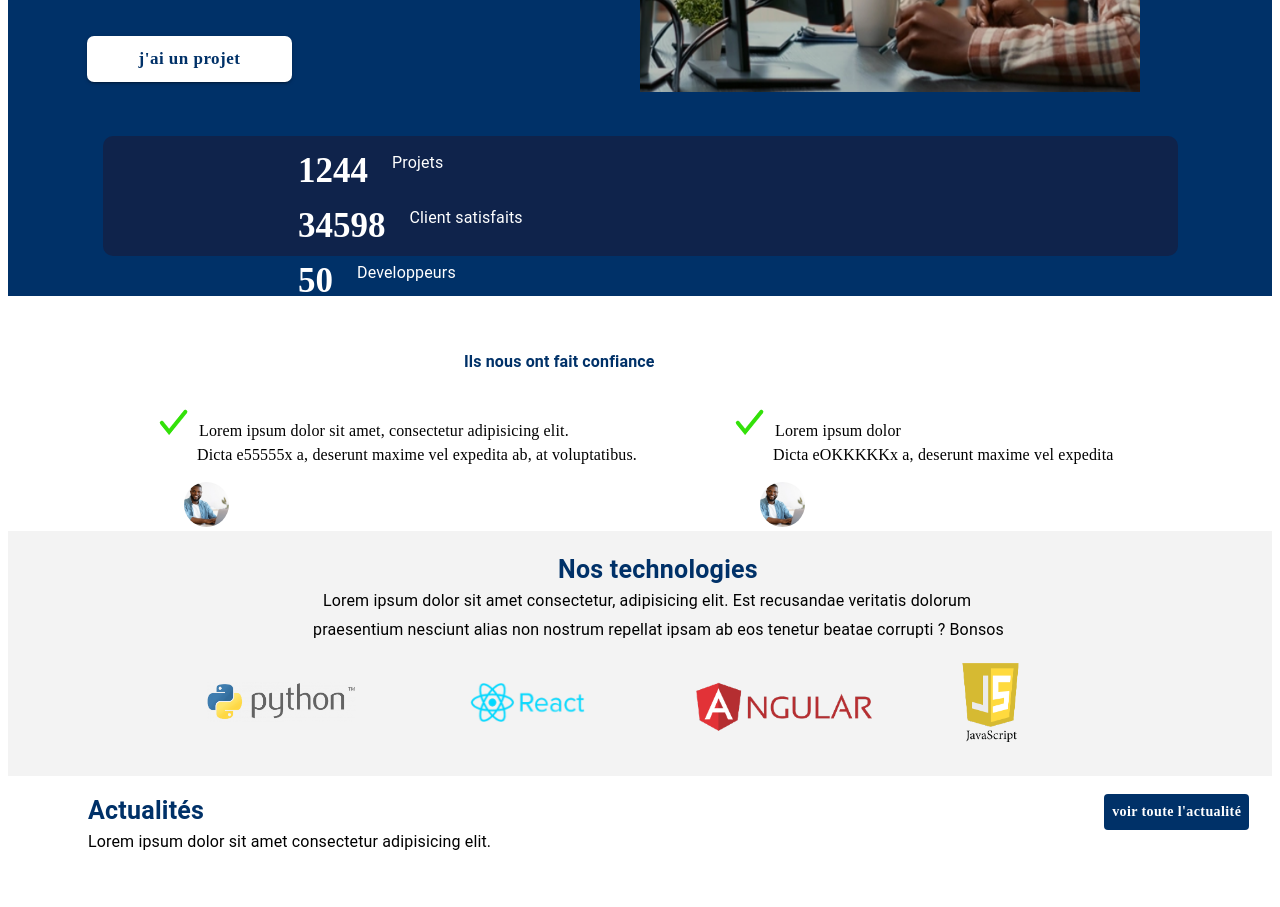
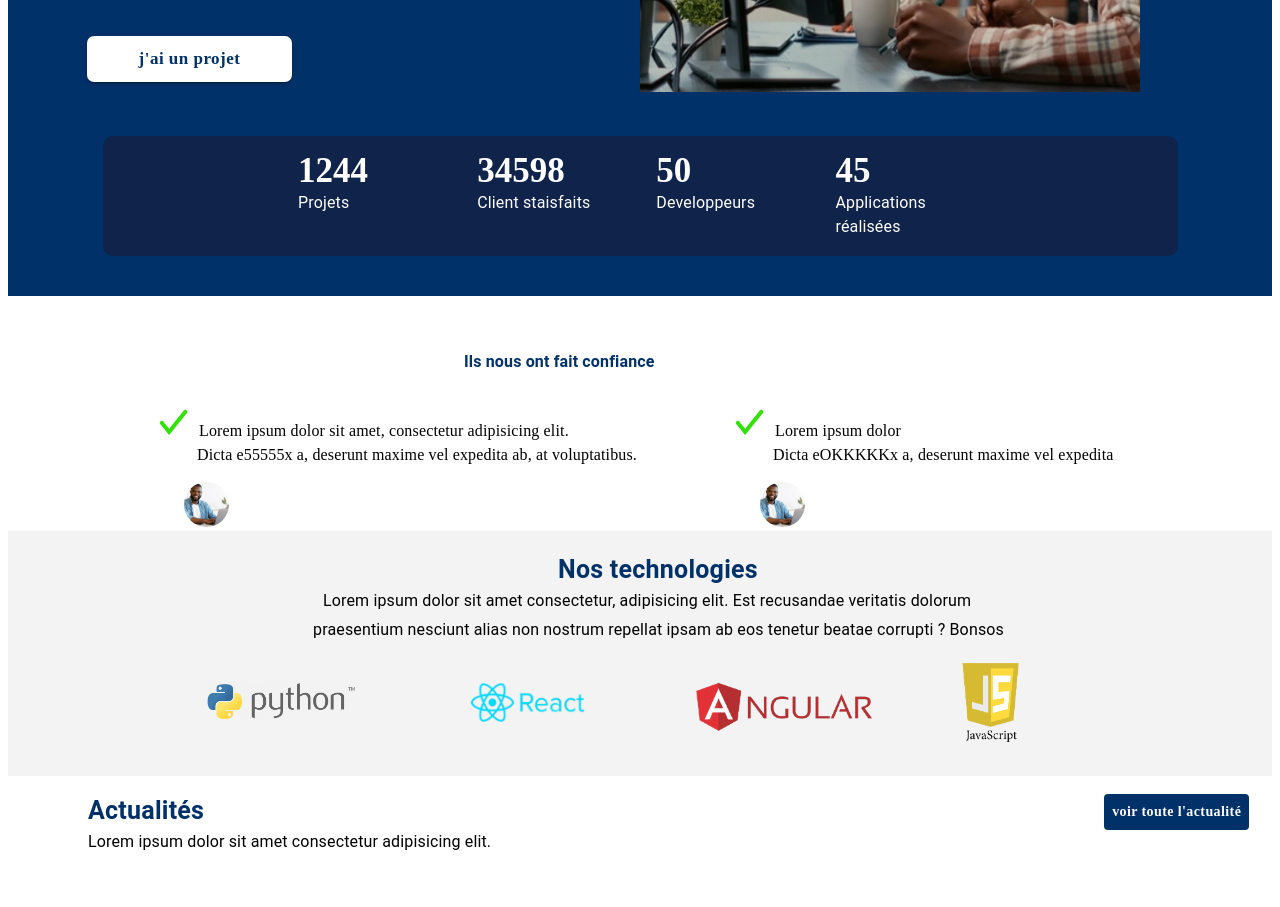
Before and after one commit to AkedieStanislas/frontend, a React (Create React App) app: page / in a window 1280 px wide. Shown: the part 3400-4307 px from the top of the page. Built offline with nearby package versions, Linux system fonts and the light colour scheme.

Commit message:
deuxième commit

```diff
--- a/src/Components/Solutions.js
+++ b/src/Components/Solutions.js
@@ -1,31 +1,6 @@
 import React from 'react'
 import { Box, Grid, Container, Typography, Button } from '@mui/material'
 import Teams from '../Images/Team.png'
-import Solutiontext from './Solutiontext';
-
-
-const about = [
-  {
-    id: 1,
-    title: '1244',
-    content: `Projets`
-  },
-  {
-    id: 2,
-    title: '34598',
-    content: `Client satisfaits`
-  },
-  {
-    id: 3,
-    title: '50',
-    content: `Developpeurs`
-  },
-  {
-    id: 4,
-    title: '45',
-    content: `Applications réalisées`
-  }
-];
 
 export default function Solutions() {
   return (
@@ -63,10 +38,12 @@ export default function Solutions() {
             </Grid>
           </Grid>
         </Container>
-
         <Box sx={{backgroundColor: '#0F234B', borderRadius: '10px 10px', width: '1075px', height: '120px', marginTop: 5, marginLeft: '55px'}}>
           <Grid container sx={{marginLeft: '195px'}}>
-          <Solutiontext abouts={about} />
+        <Grid item xs={2} sx={{marginTop:'15px', fontWeight: 'bold', fontSize: '35px'}}>1244 <br /> <Typography> Projets</Typography></Grid>
+        <Grid item xs={2} sx={{marginTop:'15px', fontWeight: 'bold', fontSize: '35px'}}>34598 <br /> <Typography> Client staisfaits</Typography></Grid>
+        <Grid item xs={2} sx={{marginTop:'15px', fontWeight: 'bold', fontSize: '35px'}}>50 <br /> <Typography>Developpeurs</Typography></Grid>
+        <Grid item xs={2} sx={{marginTop:'15px', fontWeight: 'bold', fontSize: '35px'}}>45 <br /> <Typography>Applications <br /> réalisées</Typography></Grid>
         </Grid>
       </Box>
       </Box>
--- a/src/Components/Solutiontext.js
+++ /dev/null
@@ -1,15 +0,0 @@
-import { Stack, Typography } from '@mui/material';
-import React from 'react'
-
-export default function Solutiontext(props) {
-    const content = props.abouts.map((about) =>
-        <div key={about.id}>
-             <Stack  direction="row" spacing={3} sx={{marginTop:'15px', fontWeight: 'bold', fontSize: '35px'}}> {about.title} <br /> <Typography>{about.content} </Typography></Stack>
-    </div >
-  );
-    return (
-        <div>
-            {content}
-        </div>
-    );
-}
```
